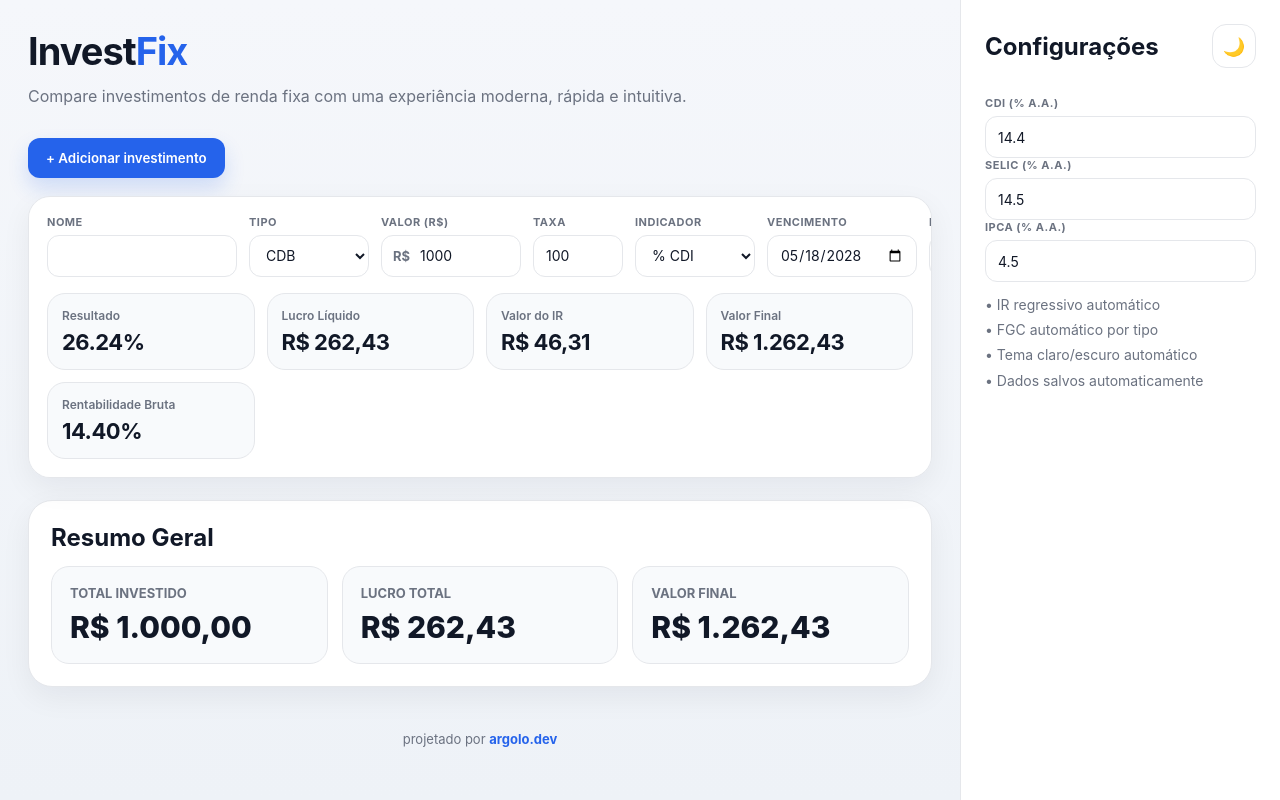
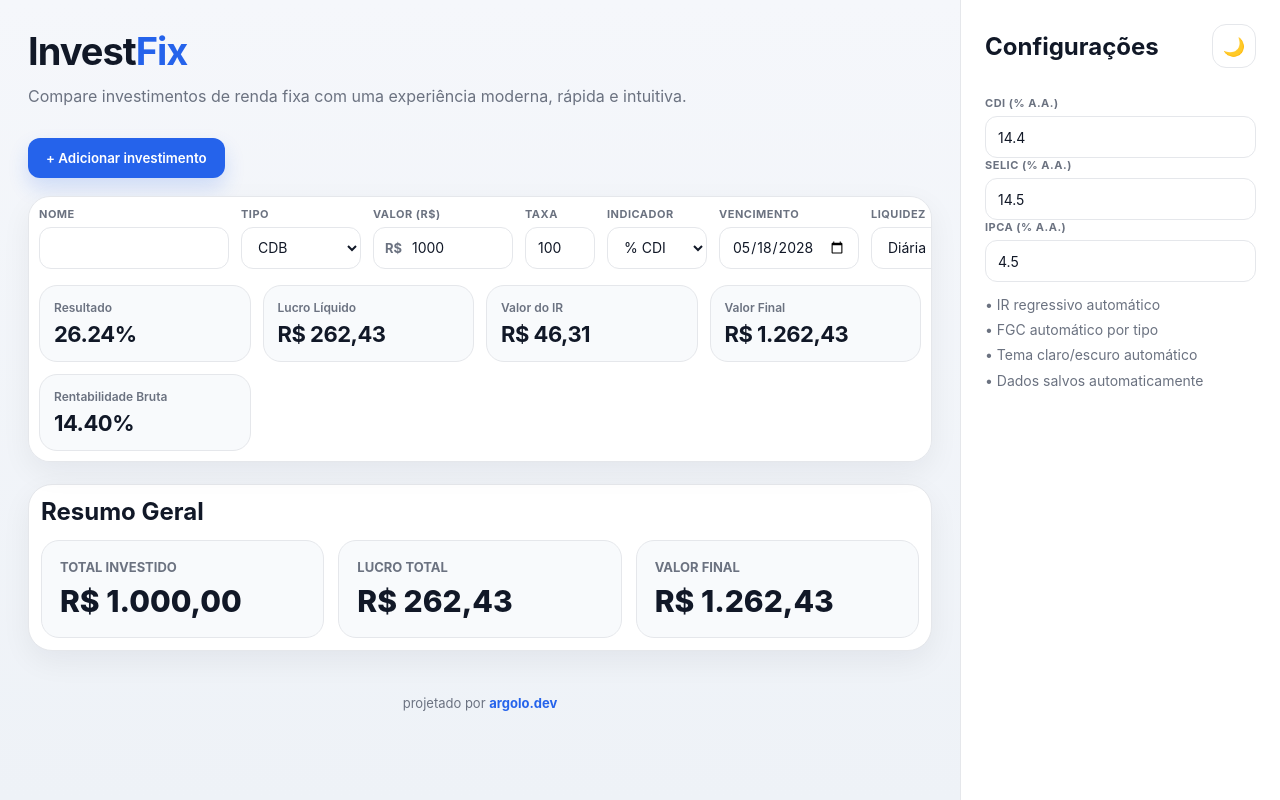
Before and after one commit to argolo/InvestFix, a plain HTML site: page index.html in a window 1280 px wide. Drawn offline with Linux system fonts and the light colour scheme.

Commit message:
Adjust padding and grid column sizes in index.html

```diff
--- a/index.html
+++ b/index.html
@@ -276,7 +276,7 @@ body{
 
     border-radius:22px;
 
-    padding:18px;
+    padding:10px;
 
     box-shadow:var(--shadow);
 
@@ -293,11 +293,11 @@ body{
         190px
         120px
         140px
-        90px
-        120px
-        150px
-        120px
-        110px
+        70px
+        100px
+        140px
+        130px
+        100px
         90px
         50px;
 
@@ -492,7 +492,7 @@ select:focus{
 
     border-radius:24px;
 
-    padding:22px;
+    padding:12px;
 
     box-shadow:var(--shadow);
 
```
